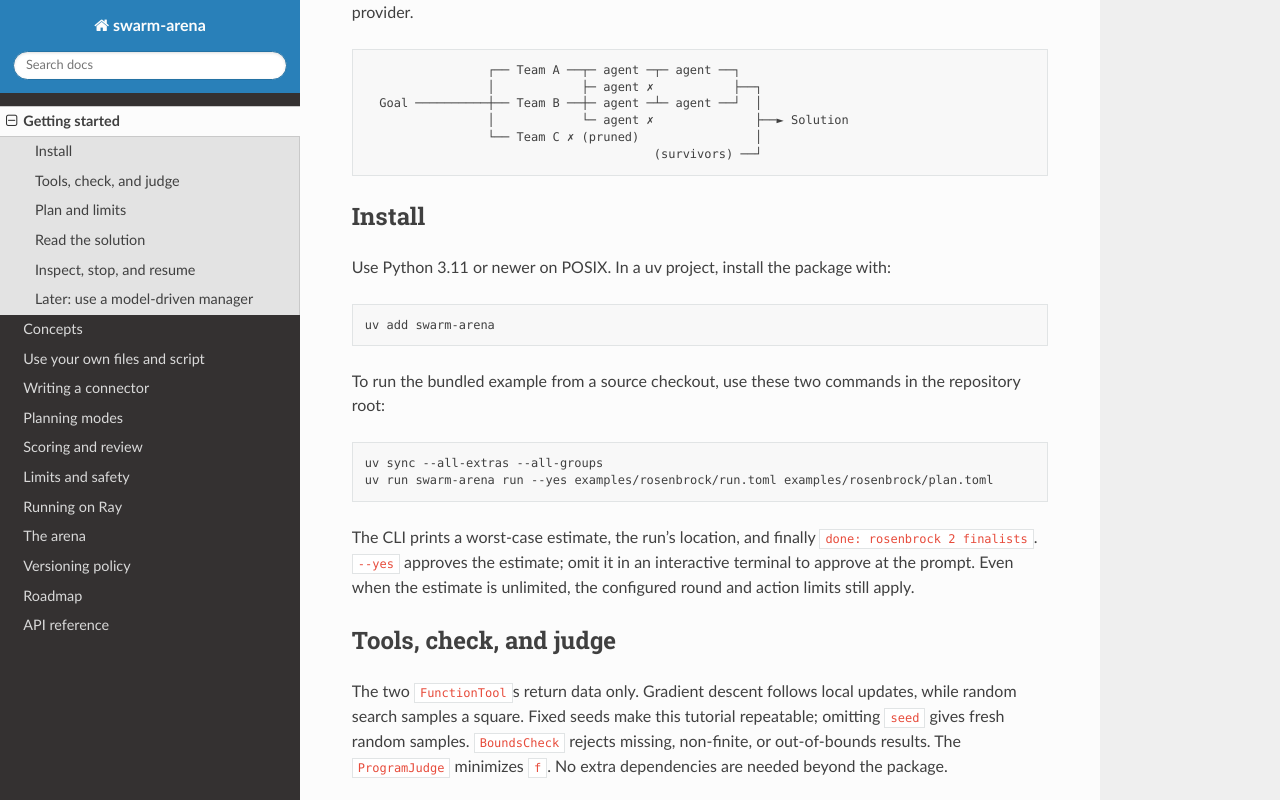
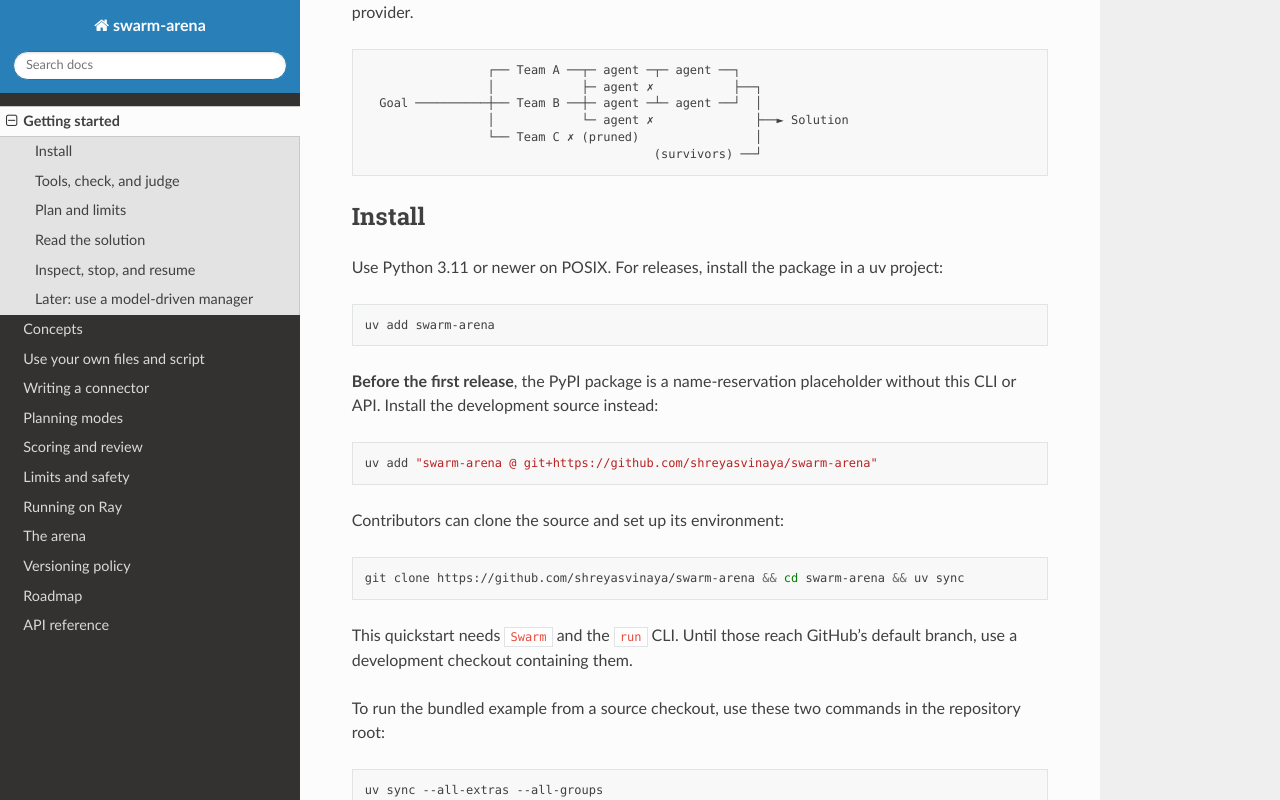
Before and after one commit to shreyasvinaya/swarm-arena, a Sphinx documentation site: the page built from docs/getting-started.md, in a window 1280 px wide and 900 px high, scrolled down 234 px, cut to the strip 0-800 px from the top of the window. Built offline with Sphinx 7.4.7 and the Read the Docs theme 3.1.0, drawn with Linux system fonts in a browser that asks for light colours.

Commit message:
docs: clarify release and pre-release installation
Label registry installation for releases and provide the prescribed GitHub and contributor paths. Guard both quickstarts with a regression and explain that the development checkout must contain the engine until it reaches the default branch.

````diff
--- a/docs/getting-started.md
+++ b/docs/getting-started.md
@@ -16,11 +16,27 @@
 
 ## Install
 
-Use Python 3.11 or newer on POSIX. In a uv project, install the package with:
+Use Python 3.11 or newer on POSIX. For releases, install the package in a uv project:
 
 ```sh
 uv add swarm-arena
 ```
+
+**Before the first release**, the PyPI package is a name-reservation placeholder
+without this CLI or API. Install the development source instead:
+
+```sh
+uv add "swarm-arena @ git+https://github.com/shreyasvinaya/swarm-arena"
+```
+
+Contributors can clone the source and set up its environment:
+
+```sh
+git clone https://github.com/shreyasvinaya/swarm-arena && cd swarm-arena && uv sync
+```
+
+This quickstart needs `Swarm` and the `run` CLI. Until those reach GitHub's default
+branch, use a development checkout containing them.
 
 To run the bundled example from a source checkout, use these two commands in the
 repository root:
````
Also changed, not shown: README.md (+22 -0 lines), 1 other file.
